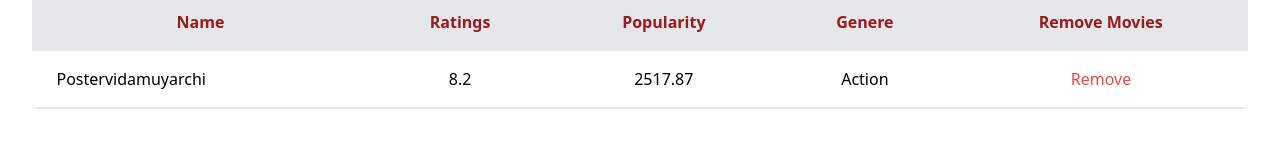
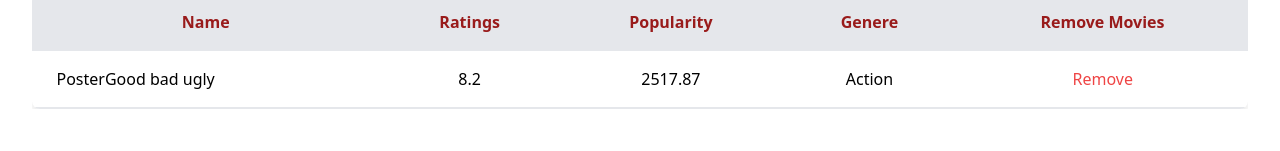
Before and after one commit to Siddharth2327/IMDB_Clone, a React (Vite) app: page /watchlist in a window 1280 px wide. Shown: the part 149-300 px from the top of the page. Built offline with nearby package versions, Linux system fonts and the light colour scheme.

Commit message:
Test push changing the film name in watchlist

```diff
--- a/src/components/Watchlist.jsx
+++ b/src/components/Watchlist.jsx
@@ -25,7 +25,7 @@ function Watchlist() {
           <tbody>
             <tr className='border-b-2'>
               <td className="px-6 py-4 flex items-center space-x-4">Poster
-                <div>vidamuyarchi</div>
+                <div>Good bad ugly</div>
               </td>
 
               <td className="px-6 py-4 text-center">8.2</td>
```
